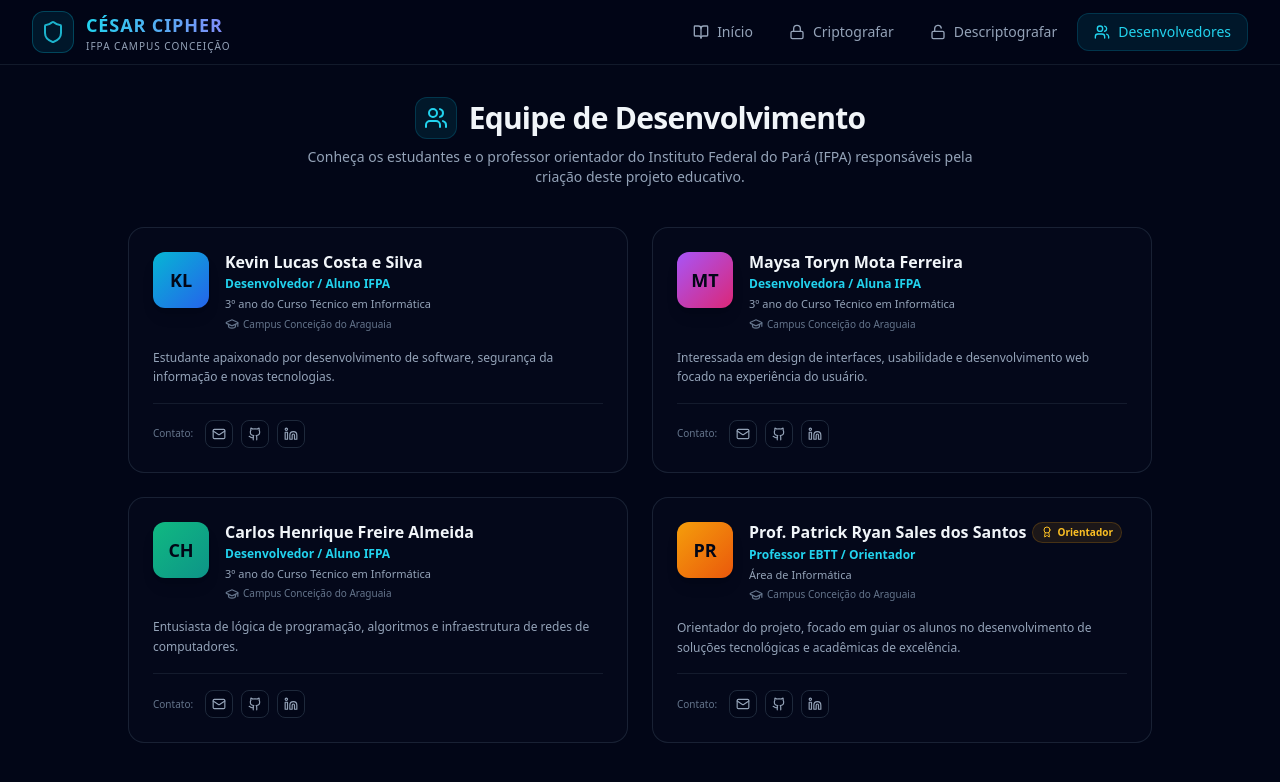
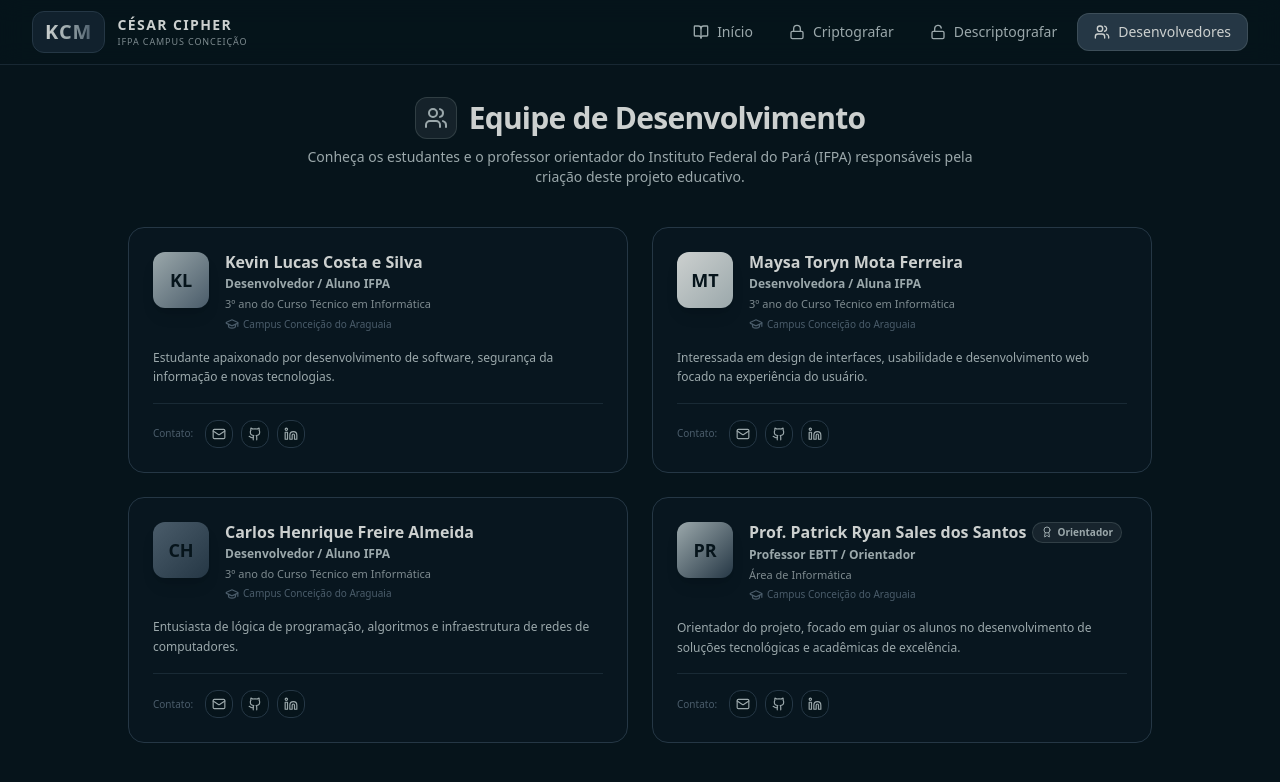
Before and after one commit to kevinlucascosta/swift-jellyfish-pounce, a React (Vite) app: page /desenvolvedores in a window 1280 px wide. Shown: the top 782 px of the page. Built offline with nearby package versions, Linux system fonts and the light colour scheme.

Commit message:
[dyad] Substituindo escudo pelo logotipo KCM e aplicando nova paleta de cores - wrote 7 file(s)

```diff
--- a/src/components/Layout.tsx
+++ b/src/components/Layout.tsx
@@ -1,6 +1,6 @@
 import React, { useState } from "react";
 import { Link, useLocation } from "react-router-dom";
-import { Shield, Menu, X, BookOpen, Lock, Unlock, Users, GraduationCap } from "lucide-react";
+import { Menu, X, BookOpen, Lock, Unlock, Users, GraduationCap } from "lucide-react";
 
 interface LayoutProps {
   children: React.ReactNode;
@@ -20,21 +20,23 @@ export default function Layout({ children }: LayoutProps) {
   const isActive = (path: string) => location.pathname === path;
 
   return (
-    <div className="min-h-screen flex flex-col bg-slate-950 text-slate-100 font-sans selection:bg-cyan-500 selection:text-slate-950">
+    <div className="min-h-screen flex flex-col bg-kcm-darkest text-kcm-lightest font-sans selection:bg-kcm-light selection:text-kcm-darkest">
       {/* Header */}
-      <header className="sticky top-0 z-50 backdrop-blur-md bg-slate-950/80 border-b border-slate-800/60">
+      <header className="sticky top-0 z-50 backdrop-blur-md bg-kcm-darkest/80 border-b border-kcm-dark/60">
         <div className="max-w-7xl mx-auto px-4 sm:px-6 lg:px-8">
           <div className="flex items-center justify-between h-16">
-            {/* Logo */}
+            {/* Logo KCM */}
             <Link to="/" className="flex items-center space-x-3 group">
-              <div className="p-2 bg-cyan-500/10 rounded-xl border border-cyan-500/30 group-hover:border-cyan-400 group-hover:bg-cyan-500/20 transition-all duration-300">
-                <Shield className="h-6 w-6 text-cyan-400 animate-pulse" />
+              <div className="px-3 py-1.5 bg-kcm-darker rounded-xl border border-kcm-dark group-hover:border-kcm-light group-hover:bg-kcm-dark transition-all duration-300">
+                <span className="font-black text-xl tracking-wider bg-gradient-to-r from-kcm-lightest via-kcm-light to-kcm-medium bg-clip-text text-transparent">
+                  KCM
+                </span>
               </div>
               <div>
-                <span className="font-bold text-lg tracking-wider bg-gradient-to-r from-cyan-400 to-indigo-400 bg-clip-text text-transparent">
+                <span className="font-bold text-sm tracking-widest text-kcm-lightest block">
                   CÉSAR CIPHER
                 </span>
-                <span className="block text-[10px] text-slate-400 font-medium tracking-widest uppercase">
+                <span className="block text-[9px] text-kcm-light/80 font-medium tracking-widest uppercase">
                   IFPA Campus Conceição
                 </span>
               </div>
@@ -51,8 +53,8 @@ export default function Layout({ children }: LayoutProps) {
                     to={item.path}
                     className={`flex items-center space-x-2 px-4 py-2 rounded-xl text-sm font-medium transition-all duration-300 ${
                       active
-                        ? "bg-cyan-500/10 text-cyan-400 border border-cyan-500/20"
-                        : "text-slate-400 hover:text-slate-200 hover:bg-slate-900"
+                        ? "bg-kcm-dark text-kcm-lightest border border-kcm-light/20"
+                        : "text-kcm-light hover:text-kcm-lightest hover:bg-kcm-darker"
                     }`}
                   >
                     <Icon className="h-4 w-4" />
@@ -66,7 +68,7 @@ export default function Layout({ children }: LayoutProps) {
             <div className="md:hidden">
               <button
                 onClick={() => setIsMenuOpen(!isMenuOpen)}
-                className="p-2 rounded-xl text-slate-400 hover:text-slate-200 hover:bg-slate-900 focus:outline-none transition-colors"
+                className="p-2 rounded-xl text-kcm-light hover:text-kcm-lightest hover:bg-kcm-darker focus:outline-none transition-colors"
               >
                 {isMenuOpen ? <X className="h-6 w-6" /> : <Menu className="h-6 w-6" />}
               </button>
@@ -76,7 +78,7 @@ export default function Layout({ children }: LayoutProps) {
 
         {/* Mobile Navigation Menu */}
         {isMenuOpen && (
-          <div className="md:hidden border-b border-slate-800 bg-slate-950/95 backdrop-blur-lg animate-in slide-in-from-top duration-200">
+          <div className="md:hidden border-b border-kcm-dark bg-kcm-darkest/95 backdrop-blur-lg animate-in slide-in-from-top duration-200">
             <div className="px-2 pt-2 pb-4 space-y-1 sm:px-3">
               {navItems.map((item) => {
                 const Icon = item.icon;
@@ -88,8 +90,8 @@ export default function Layout({ children }: LayoutProps) {
                     onClick={() => setIsMenuOpen(false)}
                     className={`flex items-center space-x-3 px-4 py-3 rounded-xl text-base font-medium transition-all ${
                       active
-                        ? "bg-cyan-500/10 text-cyan-400 border border-cyan-500/20"
-                        : "text-slate-400 hover:text-slate-200 hover:bg-slate-900"
+                        ? "bg-kcm-dark text-kcm-lightest border border-kcm-light/20"
+                        : "text-kcm-light hover:text-kcm-lightest hover:bg-kcm-darker"
                     }`}
                   >
                     <Icon className="h-5 w-5" />
@@ -108,21 +110,21 @@ export default function Layout({ children }: LayoutProps) {
       </main>
 
       {/* Footer */}
-      <footer className="bg-slate-950 border-t border-slate-900 py-8 mt-auto">
+      <footer className="bg-kcm-darkest border-t border-kcm-darker py-8 mt-auto">
         <div className="max-w-7xl mx-auto px-4 sm:px-6 lg:px-8">
           <div className="flex flex-col md:flex-row items-center justify-between gap-4 text-center md:text-left">
             <div className="flex items-center space-x-3">
-              <GraduationCap className="h-6 w-6 text-cyan-500" />
+              <GraduationCap className="h-6 w-6 text-kcm-light" />
               <div>
-                <p className="text-sm font-semibold text-slate-300">
+                <p className="text-sm font-semibold text-kcm-lightest">
                   Criptografia de César — Projeto Educativo
                 </p>
-                <p className="text-xs text-slate-500">
+                <p className="text-xs text-kcm-light">
                   IFPA Campus Conceição do Araguaia
                 </p>
               </div>
             </div>
-            <div className="text-xs text-slate-500">
+            <div className="text-xs text-kcm-medium">
               &copy; {new Date().getFullYear()} — Desenvolvido para fins didáticos.
             </div>
           </div>
--- a/src/globals.css
+++ b/src/globals.css
@@ -4,98 +4,44 @@
 
 @layer base {
   :root {
-    --background: 0 0% 100%;
-    --foreground: 222.2 84% 4.9%;
+    --background: 200 64% 7%; /* #06141B */
+    --foreground: 170 3% 81%; /* #CCD0CF */
 
-    --card: 0 0% 100%;
-    --card-foreground: 222.2 84% 4.9%;
+    --card: 206 45% 12%; /* #11212D */
+    --card-foreground: 170 3% 81%;
 
-    --popover: 0 0% 100%;
-    --popover-foreground: 222.2 84% 4.9%;
+    --popover: 206 45% 12%;
+    --popover-foreground: 170 3% 81%;
 
-    --primary: 222.2 47.4% 11.2%;
-    --primary-foreground: 210 40% 98%;
+    --primary: 189 9% 64%; /* #9BA8AB */
+    --primary-foreground: 200 64% 7%;
 
-    --secondary: 210 40% 96.1%;
-    --secondary-foreground: 222.2 47.4% 11.2%;
+    --secondary: 207 30% 21%; /* #253745 */
+    --secondary-foreground: 170 3% 81%;
 
-    --muted: 210 40% 96.1%;
-    --muted-foreground: 215.4 16.3% 46.9%;
+    --muted: 207 30% 21%;
+    --muted-foreground: 208 18% 35%; /* #4A5C6A */
 
-    --accent: 210 40% 96.1%;
-    --accent-foreground: 222.2 47.4% 11.2%;
+    --accent: 207 30% 21%;
+    --accent-foreground: 170 3% 81%;
 
     --destructive: 0 84.2% 60.2%;
     --destructive-foreground: 210 40% 98%;
 
-    --border: 214.3 31.8% 91.4%;
-    --input: 214.3 31.8% 91.4%;
-    --ring: 222.2 84% 4.9%;
+    --border: 207 30% 21%;
+    --input: 207 30% 21%;
+    --ring: 189 9% 64%;
 
-    --radius: 0.5rem;
-
-    --sidebar-background: 0 0% 98%;
-
-    --sidebar-foreground: 240 5.3% 26.1%;
-
-    --sidebar-primary: 240 5.9% 10%;
-
-    --sidebar-primary-foreground: 0 0% 98%;
-
-    --sidebar-accent: 240 4.8% 95.9%;
-
-    --sidebar-accent-foreground: 240 5.9% 10%;
-
-    --sidebar-border: 220 13% 91%;
-
-    --sidebar-ring: 217.2 91.2% 59.8%;
-  }
-
-  .dark {
-    --background: 222.2 84% 4.9%;
-    --foreground: 210 40% 98%;
-
-    --card: 222.2 84% 4.9%;
-    --card-foreground: 210 40% 98%;
-
-    --popover: 222.2 84% 4.9%;
-    --popover-foreground: 210 40% 98%;
-
-    --primary: 210 40% 98%;
-    --primary-foreground: 222.2 47.4% 11.2%;
-
-    --secondary: 217.2 32.6% 17.5%;
-    --secondary-foreground: 210 40% 98%;
-
-    --muted: 217.2 32.6% 17.5%;
-    --muted-foreground: 215 20.2% 65.1%;
-
-    --accent: 217.2 32.6% 17.5%;
-    --accent-foreground: 210 40% 98%;
-
-    --destructive: 0 62.8% 30.6%;
-    --destructive-foreground: 210 40% 98%;
-
-    --border: 217.2 32.6% 17.5%;
-    --input: 217.2 32.6% 17.5%;
-    --ring: 212.7 26.8% 83.9%;
-    --sidebar-background: 240 5.9% 10%;
-    --sidebar-foreground: 240 4.8% 95.9%;
-    --sidebar-primary: 224.3 76.3% 48%;
-    --sidebar-primary-foreground: 0 0% 100%;
-    --sidebar-accent: 240 3.7% 15.9%;
-    --sidebar-accent-foreground: 240 4.8% 95.9%;
-    --sidebar-border: 240 3.7% 15.9%;
-    --sidebar-ring: 217.2 91.2% 59.8%;
+    --radius: 0.75rem;
   }
 }
 
 @layer base {
   * {
-    @apply border-border;
+    @apply border-kcm-dark/60;
   }
 
   body {
-    @apply bg-background text-foreground;
+    @apply bg-kcm-darkest text-kcm-lightest;
   }
 }
--- a/src/pages/Developers.tsx
+++ b/src/pages/Developers.tsx
@@ -11,7 +11,7 @@ export default function Developers() {
       campus: "Campus Conceição do Araguaia",
       bio: "Estudante apaixonado por desenvolvimento de software, segurança da informação e novas tecnologias.",
       avatar: "KL",
-      color: "from-cyan-500 to-blue-600",
+      color: "from-kcm-light to-kcm-medium",
     },
     {
       name: "Maysa Toryn Mota Ferreira",
@@ -20,7 +20,7 @@ export default function Developers() {
       campus: "Campus Conceição do Araguaia",
       bio: "Interessada em design de interfaces, usabilidade e desenvolvimento web focado na experiência do usuário.",
       avatar: "MT",
-      color: "from-purple-500 to-pink-600",
+      color: "from-kcm-lightest to-kcm-light",
     },
     {
       name: "Carlos Henrique Freire Almeida",
@@ -29,7 +29,7 @@ export default function Developers() {
       campus: "Campus Conceição do Araguaia",
       bio: "Entusiasta de lógica de programação, algoritmos e infraestrutura de redes de computadores.",
       avatar: "CH",
-      color: "from-emerald-500 to-teal-600",
+      color: "from-kcm-medium to-kcm-dark",
     },
     {
       name: "Prof. Patrick Ryan Sales dos Santos",
@@ -38,7 +38,7 @@ export default function Developers() {
       campus: "Campus Conceição do Araguaia",
       bio: "Orientador do projeto, focado em guiar os alunos no desenvolvimento de soluções tecnológicas e acadêmicas de excelência.",
       avatar: "PR",
-      color: "from-amber-500 to-orange-600",
+      color: "from-kcm-light to-kcm-dark",
       isAdvisor: true,
     },
   ];
@@ -48,13 +48,13 @@ export default function Developers() {
       <div className="max-w-5xl mx-auto space-y-10 animate-in fade-in duration-500">
         {/* Header da Página */}
         <div className="space-y-2 text-center">
-          <h1 className="text-3xl font-extrabold tracking-tight text-slate-100 flex items-center justify-center gap-3">
-            <span className="p-2 bg-cyan-500/10 rounded-xl border border-cyan-500/20 text-cyan-400">
+          <h1 className="text-3xl font-extrabold tracking-tight text-kcm-lightest flex items-center justify-center gap-3">
+            <span className="p-2 bg-kcm-light/10 rounded-xl border border-kcm-light/20 text-kcm-light">
               <Users className="h-6 w-6" />
             </span>
             Equipe de Desenvolvimento
           </h1>
-          <p className="text-slate-400 text-sm max-w-2xl mx-auto">
+          <p className="text-kcm-light text-sm max-w-2xl mx-auto">
             Conheça os estudantes e o professor orientador do Instituto Federal do Pará (IFPA) responsáveis pela criação deste projeto educativo.
           </p>
         </div>
@@ -64,60 +64,60 @@ export default function Developers() {
           {team.map((member, index) => (
             <div
               key={index}
-              className="relative border border-slate-800/80 rounded-2xl bg-slate-900/20 p-6 hover:border-slate-700/80 transition-all duration-300 flex flex-col justify-between group overflow-hidden"
+              className="relative border border-kcm-dark rounded-2xl bg-kcm-darker/20 p-6 hover:border-kcm-light/40 transition-all duration-300 flex flex-col justify-between group overflow-hidden"
             >
               {/* Efeito de brilho no hover */}
-              <div className="absolute -inset-px bg-gradient-to-r from-cyan-500/10 to-indigo-500/10 opacity-0 group-hover:opacity-100 transition-opacity duration-500 rounded-2xl pointer-events-none" />
+              <div className="absolute -inset-px bg-gradient-to-r from-kcm-light/10 to-kcm-medium/10 opacity-0 group-hover:opacity-100 transition-opacity duration-500 rounded-2xl pointer-events-none" />
 
               <div className="relative z-10 space-y-4">
                 {/* Topo do Card */}
                 <div className="flex items-start gap-4">
                   {/* Avatar */}
-                  <div className={`w-14 h-14 rounded-xl bg-gradient-to-br ${member.color} flex items-center justify-center text-slate-950 font-bold text-lg shadow-lg`}>
+                  <div className={`w-14 h-14 rounded-xl bg-gradient-to-br ${member.color} flex items-center justify-center text-kcm-darkest font-bold text-lg shadow-lg`}>
                     {member.avatar}
                   </div>
 
                   {/* Informações Básicas */}
                   <div className="space-y-1">
                     <div className="flex items-center gap-1.5 flex-wrap">
-                      <h3 className="font-bold text-slate-100 text-base leading-tight">
+                      <h3 className="font-bold text-kcm-lightest text-base leading-tight">
                         {member.name}
                       </h3>
                       {member.isAdvisor && (
-                        <span className="inline-flex items-center gap-1 px-2 py-0.5 rounded-full text-[10px] font-bold bg-amber-500/10 text-amber-400 border border-amber-500/20">
+                        <span className="inline-flex items-center gap-1 px-2 py-0.5 rounded-full text-[10px] font-bold bg-kcm-light/10 text-kcm-light border border-kcm-light/20">
                           <Award className="h-3 w-3" /> Orientador
                         </span>
                       )}
                     </div>
-                    <p className="text-xs font-semibold text-cyan-400">
+                    <p className="text-xs font-semibold text-kcm-light">
                       {member.role}
                     </p>
-                    <p className="text-[11px] text-slate-400">
+                    <p className="text-[11px] text-kcm-light/80">
                       {member.course}
                     </p>
-                    <p className="text-[10px] text-slate-500 flex items-center gap-1">
-                      <GraduationCap className="h-3.5 w-3.5 text-slate-500" /> {member.campus}
+                    <p className="text-[10px] text-kcm-medium flex items-center gap-1">
+                      <GraduationCap className="h-3.5 w-3.5 text-kcm-medium" /> {member.campus}
                     </p>
                   </div>
                 </div>
 
                 {/* Descrição */}
-                <p className="text-xs text-slate-400 leading-relaxed">
+                <p className="text-xs text-kcm-light leading-relaxed">
                   {member.bio}
                 </p>
               </div>
 
               {/* Redes Sociais / Contato */}
-              <div className="relative z-10 flex items-center gap-3 pt-4 mt-4 border-t border-slate-800/60">
-                <span className="text-[10px] text-slate-500 font-medium">Contato:</span>
+              <div className="relative z-10 flex items-center gap-3 pt-4 mt-4 border-t border-kcm-dark/60">
+                <span className="text-[10px] text-kcm-medium font-medium">Contato:</span>
                 <div className="flex gap-2">
-                  <button className="p-1.5 rounded-lg bg-slate-950 border border-slate-800 text-slate-400 hover:text-cyan-400 hover:border-cyan-500/30 transition-all">
+                  <button className="p-1.5 rounded-lg bg-kcm-darkest border border-kcm-dark text-kcm-light hover:text-kcm-lightest hover:border-kcm-light/30 transition-all">
                     <Mail className="h-3.5 w-3.5" />
                   </button>
-                  <button className="p-1.5 rounded-lg bg-slate-950 border border-slate-800 text-slate-400 hover:text-cyan-400 hover:border-cyan-500/30 transition-all">
+                  <button className="p-1.5 rounded-lg bg-kcm-darkest border border-kcm-dark text-kcm-light hover:text-kcm-lightest hover:border-kcm-light/30 transition-all">
                     <Github className="h-3.5 w-3.5" />
                   </button>
-                  <button className="p-1.5 rounded-lg bg-slate-950 border border-slate-800 text-slate-400 hover:text-cyan-400 hover:border-cyan-500/30 transition-all">
+                  <button className="p-1.5 rounded-lg bg-kcm-darkest border border-kcm-dark text-kcm-light hover:text-kcm-lightest hover:border-kcm-light/30 transition-all">
                     <Linkedin className="h-3.5 w-3.5" />
                   </button>
                 </div>
@@ -127,10 +127,10 @@ export default function Developers() {
         </div>
 
         {/* Informações do IFPA */}
-        <div className="border border-slate-800/60 rounded-2xl bg-slate-900/10 p-6 text-center space-y-3">
-          <GraduationCap className="h-8 w-8 text-cyan-400 mx-auto" />
-          <h3 className="text-base font-bold text-slate-200">Instituto Federal de Educação, Ciência e Tecnologia do Pará</h3>
-          <p className="text-xs text-slate-400 max-w-xl mx-auto">
+        <div className="border border-kcm-dark rounded-2xl bg-kcm-darker/10 p-6 text-center space-y-3">
+          <GraduationCap className="h-8 w-8 text-kcm-light mx-auto" />
+          <h3 className="text-base font-bold text-kcm-lightest">Instituto Federal de Educação, Ciência e Tecnologia do Pará</h3>
+          <p className="text-xs text-kcm-light max-w-xl mx-auto">
             Campus Conceição do Araguaia. Projeto desenvolvido como parte das atividades acadêmicas do Curso Técnico em Informática integrado ao Ensino Médio.
           </p>
         </div>
--- a/tailwind.config.ts
+++ b/tailwind.config.ts
@@ -62,6 +62,15 @@ export default {
           border: "hsl(var(--sidebar-border))",
           ring: "hsl(var(--sidebar-ring))",
         },
+        // Paleta de cores KCM personalizada
+        kcm: {
+          lightest: "#CCD0CF",
+          light: "#9BA8AB",
+          medium: "#4A5C6A",
+          dark: "#253745",
+          darker: "#11212D",
+          darkest: "#06141B",
+        }
       },
       borderRadius: {
         lg: "var(--radius)",
```
Also changed, not shown: src/pages/Decrypt.tsx (+21 -21 lines), src/pages/Encrypt.tsx (+21 -21 lines), src/pages/Index.tsx (+68 -68 lines).
